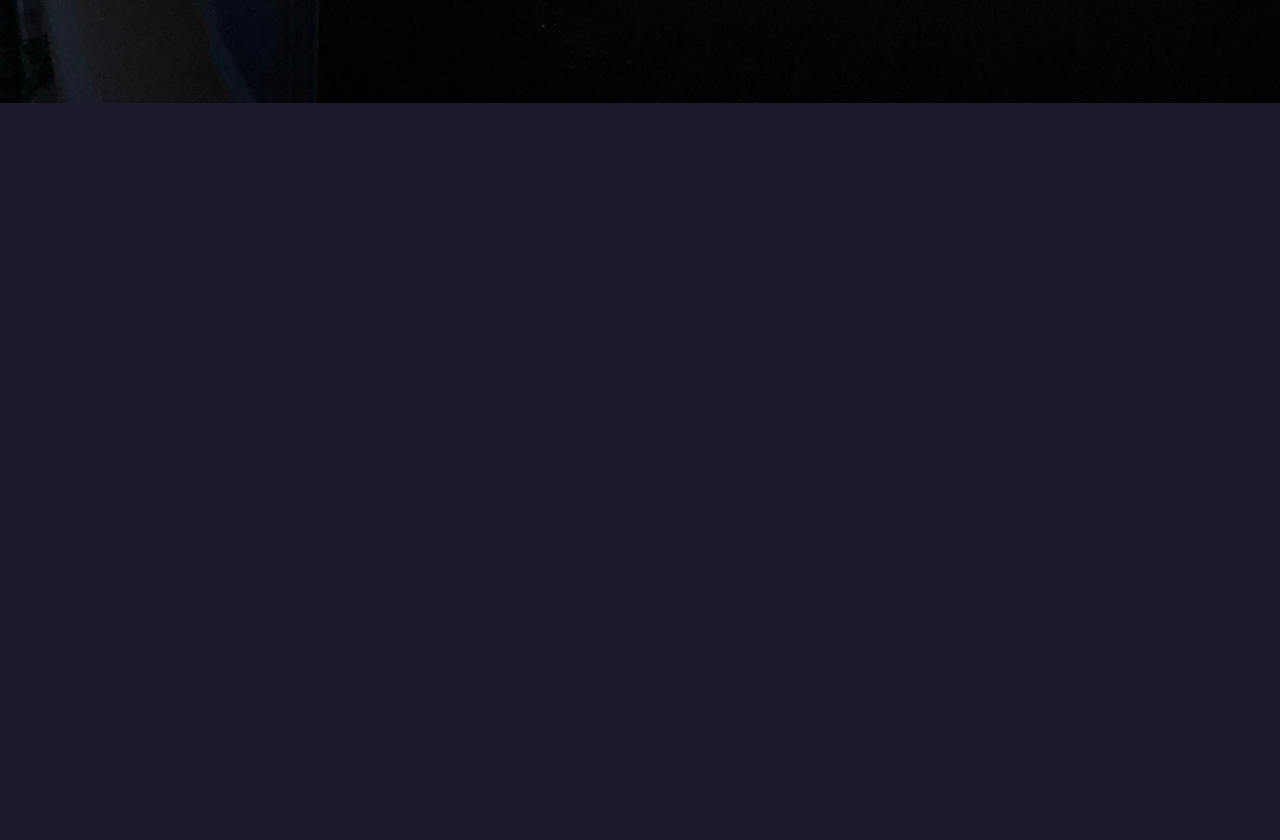
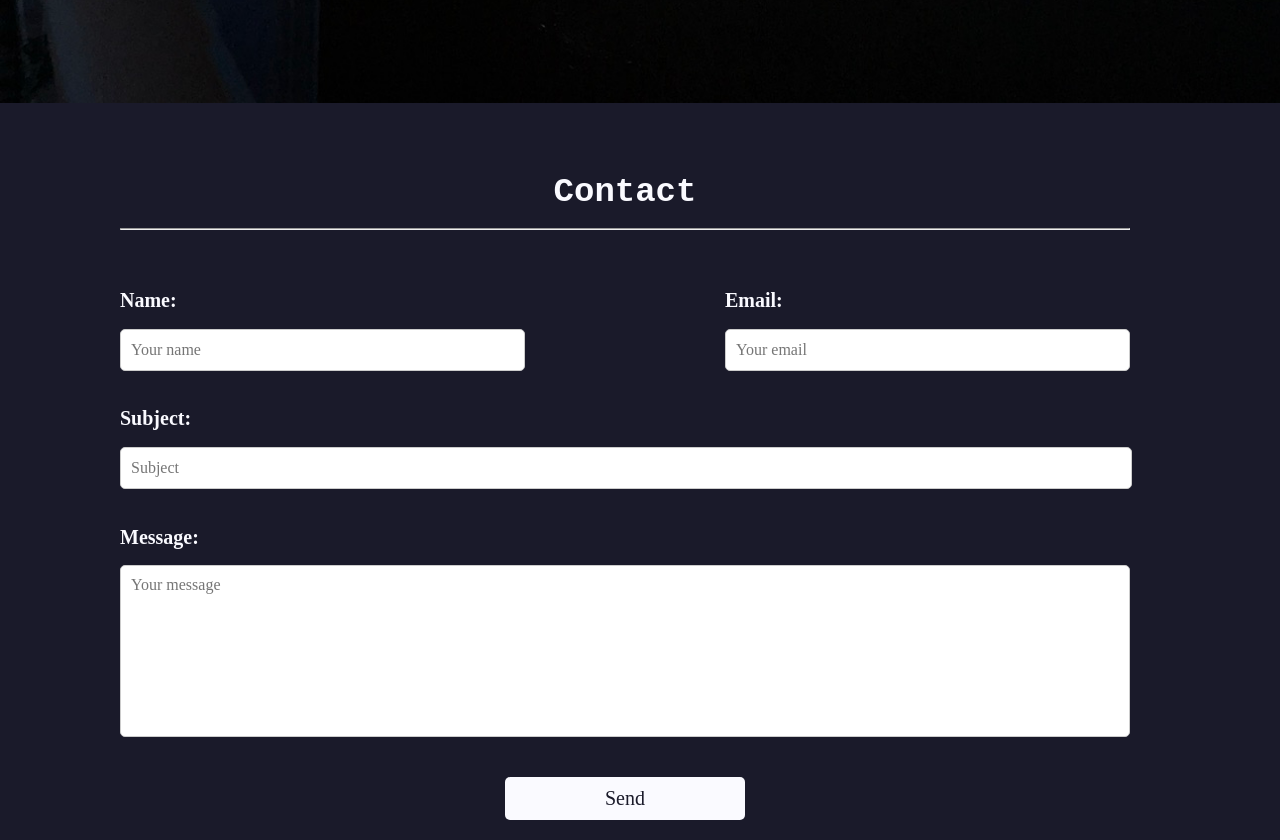
Before and after one commit to MatthewPun06/my-portfolio, a React (Create React App) app: page / in a window 1280 px wide. Shown: the part 1100-1940 px from the top of the page. Before the commit the page ends 1230 px from the top, so only its background shows below. Built offline with nearby package versions, Linux system fonts and the light colour scheme.

Commit message:
add contactfooter

```diff
--- a/package.json
+++ b/package.json
@@ -8,6 +8,7 @@
     "@testing-library/jest-dom": "^6.6.3",
     "@testing-library/react": "^16.3.0",
     "@testing-library/user-event": "^13.5.0",
+    "emailjs-com": "^3.2.0",
     "react": "^19.1.0",
     "react-dom": "^19.1.0",
     "react-scripts": "5.0.1",
--- a/src/App.js
+++ b/src/App.js
@@ -1,5 +1,5 @@
 import React, { useState } from 'react';
-import Home from './pages/Home.tsx';
+import Home from './pages/Home.js';
 // import About from './pages/About';
 
 function App() {
--- a/src/pages/App.css
+++ b/src/pages/App.css
@@ -62,3 +62,124 @@
   /* background-color: #334; */
   transform: scale(1);
 }
+.header2 {
+  display: inline-block;
+  font-family: Oxygen;
+  font-size: 20px;
+  font-weight: bold;
+  color: #fafaff;
+  width: 50%;
+  padding-left: 100px;
+  padding-right: 100px;
+
+}
+.textinput {
+  width: calc(100% - 200px - 20px);
+  padding: 10px;
+  height: 20px;
+  margin-left: 100px;
+  margin-right: 100px;
+
+  border: 1px solid #ccc;
+  border-radius: 5px;
+  font-size: 16px;
+  font-family: Oxygen;
+  color: #1a1a2a;
+
+
+}
+
+.textarea {
+  width: 100%;
+  height: 150px;
+  margin-left: 100px;
+  margin-right: 100px;
+  padding: 10px;
+
+  border: 1px solid #ccc;
+  border-radius: 5px;
+  font-size: 16px;
+  font-family: Oxygen;
+  color: #1a1a2a;
+  resize: none;
+}
+
+.button2 {
+  background-color: #fafaff;
+  color: #1a1a2a;
+  padding: 10px;
+  padding-left: 100px;
+  padding-right: 100px;
+  margin-left: 100px;
+  margin-top: 20px;
+  margin-right: 100px;
+  border: none;
+  border-radius: 5px;
+  cursor: pointer;
+  font-family: Oxygen;
+  font-size: 20px;
+}
+
+/* 👆 Hover effect */
+.button2:hover {
+  transform: scale(1.05);
+}
+
+/* 👇 Clicked (active) effect */
+.button2:active {
+  background-color: #ddd;
+  transform: scale(1);
+}
+
+/* Popup container */
+.popup {
+  position: relative;
+  display: inline-block;
+  cursor: pointer;
+}
+
+/* The actual popup (appears on top) */
+.popup .popuptext {
+  visibility: hidden;
+  width: 160px;
+  background-color: #555;
+  color: #fff;
+  text-align: center;
+  border-radius: 6px;
+  padding: 8px 0;
+  position: absolute;
+  z-index: 1;
+  bottom: 125%;
+  left: 50%;
+  margin-left: -80px;
+}
+
+/* Popup arrow */
+.popup .popuptext::after {
+  content: "";
+  position: absolute;
+  top: 100%;
+  left: 50%;
+  margin-left: -5px;
+  border-width: 5px;
+  border-style: solid;
+  border-color: #555 transparent transparent transparent;
+}
+
+/* Toggle this class when clicking on the popup container (hide and show the popup) */
+.popup .show {
+  visibility: visible;
+  -webkit-animation: fadeIn 1s;
+  animation: fadeIn 1s
+}
+
+/* Add animation (fade in the popup) */
+@-webkit-keyframes fadeIn {
+  from {opacity: 0;}
+  to {opacity: 1;}
+}
+
+@keyframes fadeIn {
+  from {opacity: 0;}
+  to {opacity:1 ;}
+}
--- /dev/null
+++ b/src/pages/ContactFooter.js
@@ -0,0 +1,53 @@
+import React, { useRef } from 'react';
+import emailjs from 'emailjs-com';
+import './App.css';
+
+export default function Page() {
+    const form = useRef();
+    const sendEmail = (e) => {
+    e.preventDefault();
+    alert('Message sent successfully!');
+    // emailjs.sendForm('matthewpun06', 'contact-template', e.target, '4lZyAu1gblxvVTq9v')
+    //   .then(() => {
+    //     alert('Message sent successfully!');
+    //   }, () => {
+    //     alert('Error sending message.');
+    //   });
+  };
+    return (
+        <div style={{color: '#fafaff', fontFamily: 'Monospace', position: 'relative', width : '100%', scrollbarGutter: 'stable', overflow: 'hidden'}}>
+            <h1 style={{textAlign: 'center', padding: '20px', fontSize: '34px', paddingBottom: '0px'}}>
+                Contact
+                <hr style={{marginLeft: '100px', marginRight: '100px'}}/>
+            </h1>
+            <div style={{display: 'flex', justifyContent: 'right', flexDirection: 'column', alignItems: 'top', marginTop: '0px', padding: '20px'}}>
+                    <form ref={form} onSubmit={sendEmail}>
+                        <div style = {{display: 'flex', justifyContent: 'center'}}>
+                            <h2 className = {'header2'}>Name: </h2>
+                            <h2 className = {'header2'}> Email: </h2>
+                        </div>
+                        <div style = {{display: 'flex', justifyContent: 'center', alignItems: 'center', marginBottom: '20px'}}>
+                            <input type="text" name="name" id = 'name' placeholder="Your name" required className = {'textinput'}/>
+                            <input type="email" name="email" id = 'email' placeholder="Your email" required className = {'textinput'}/>
+                        </div>
+
+                        <div style = {{justifyContent: 'center', alignItems: 'center', marginBottom: '20px', width: '100%'}}>
+                            <h2 className = {'header2'}> Subject: </h2>
+                            <br/>
+                            <input type="text" id = 'subject' name="subject" placeholder="Subject" required className = {'textinput'}/>
+                        </div>
+
+                        <h2 className = {'header2'}> Message: </h2>
+                        <br/>
+                        <div style = {{display: 'flex', justifyContent: 'center', width: '100%'}}>
+                            <textarea className = {'textarea'} name="message" id = 'message' placeholder="Your message" required />
+                        </div>
+                        <div style = {{display: 'flex', justifyContent: 'center', alignItems: 'center', marginTop: '20px'}}>
+                        <button className = {'button2'} type="submit">Send</button>
+                        </div>
+                    </form>
+            </div>
+        </div>
+
+    )
+}
--- a/src/pages/Home.tsx
+++ b/src/pages/Home.js
@@ -1,6 +1,7 @@
 import Fuzhou from './assets/FuZhouNight.jpeg';
 import Shifen from './assets/ShifenWaterfall.jpeg';
-import Menu from './Menu.tsx';
+import Menu from './Menu.js';
+import Contact from './ContactFooter.js';
 export default function Page() {
   return (
     <div style={{color: '#fafaff', fontFamily: 'Oxygen, sans-serif', position: 'relative', width : '100%', scrollbarGutter: 'stable', overflow: 'hidden'}}>
@@ -46,6 +47,7 @@ export default function Page() {
         </div>
         </div>
       </div>
+      <Contact/>
 
     </div>
   )
```
Also changed, not shown: src/pages/Menu.js (renamed from src/pages/Menu.tsx), 1 other file (tests, documents, lock files or other folders).
